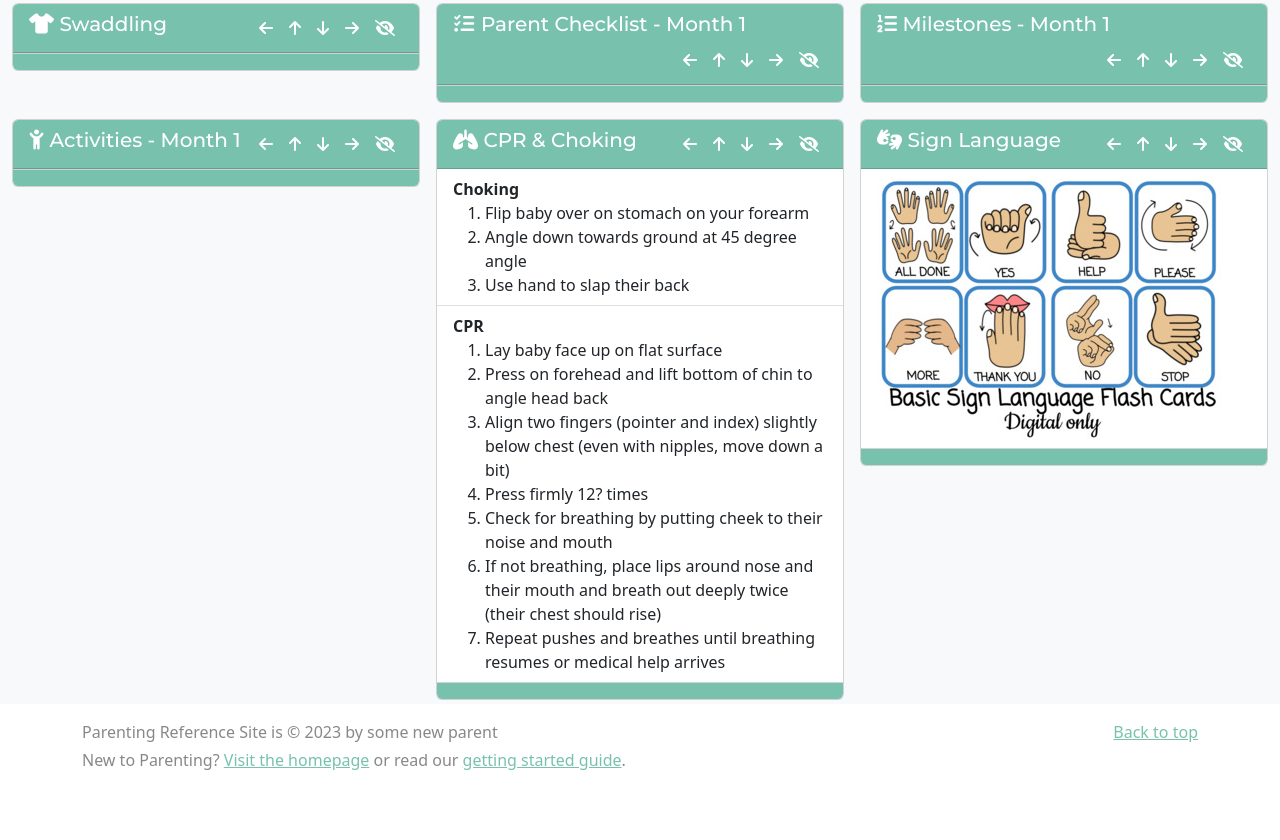
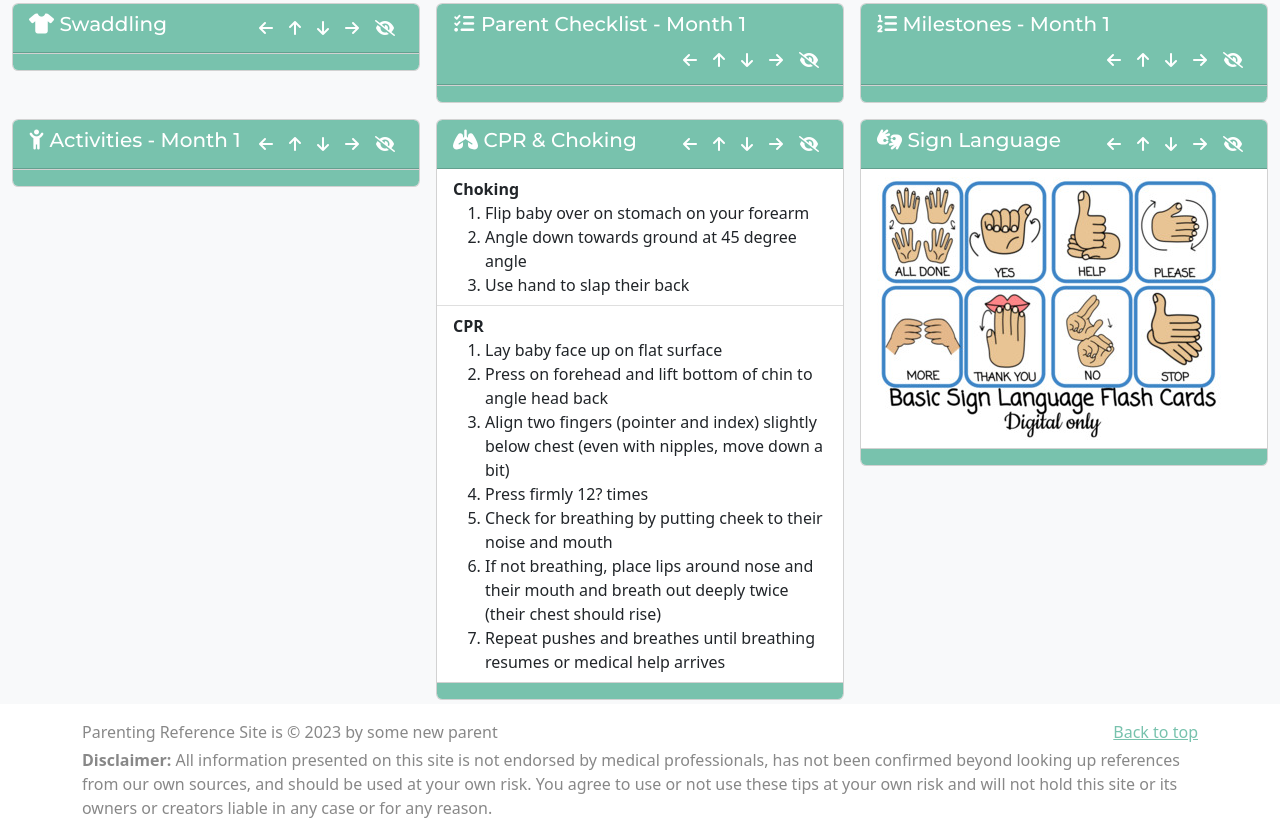
Before and after one commit to TheFamilyCompany89/TheFamilyCompany89.github.io, a plain HTML site: page index.html in a window 1280 px wide. Shown: the part 1451-2291 px from the top of the page. Before the commit the page ends 2239 px from the top, so only its background shows below. Drawn offline with nearby package versions, Linux system fonts and the light colour scheme.

Commit message:
Add disclaimer to footer

```diff
--- a/index.html
+++ b/index.html
@@ -55,7 +55,7 @@
         <a href="#">Back to top</a>
         </p>
         <p class="mb-1">Parenting Reference Site is © 2023 by some new parent</p>
-        <p class="mb-0">New to Parenting? <a href="/">Visit the homepage</a> or read our <a href="/">getting started guide</a>.</p>
+        <p class="mb-1"><strong>Disclaimer: </strong>All information presented on this site is not endorsed by medical professionals, has not been confirmed beyond looking up references from our own sources, and should be used at your own risk. You agree to use or not use these tips at your own risk and will not hold this site or its owners or creators liable in any case or for any reason.</p>
     </div>
     </footer>
 
```
